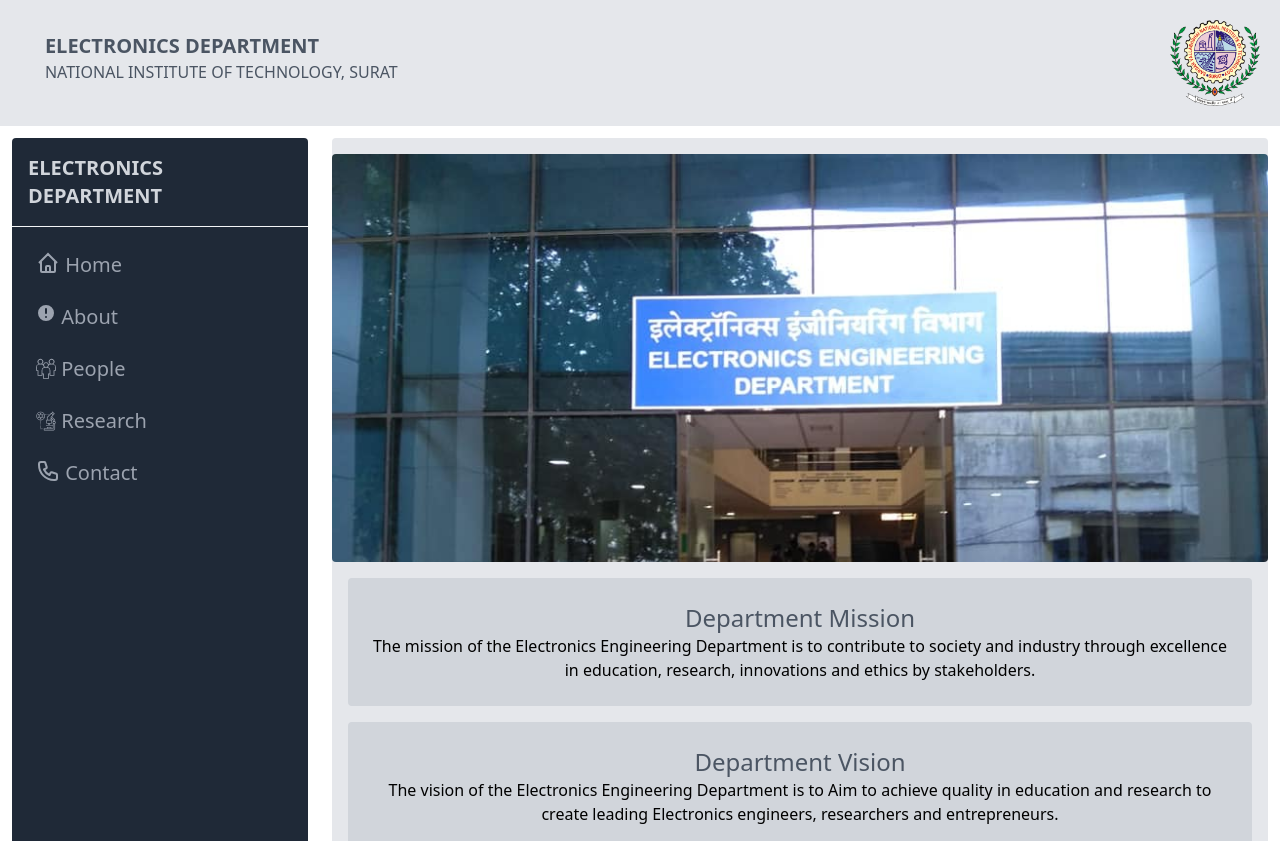
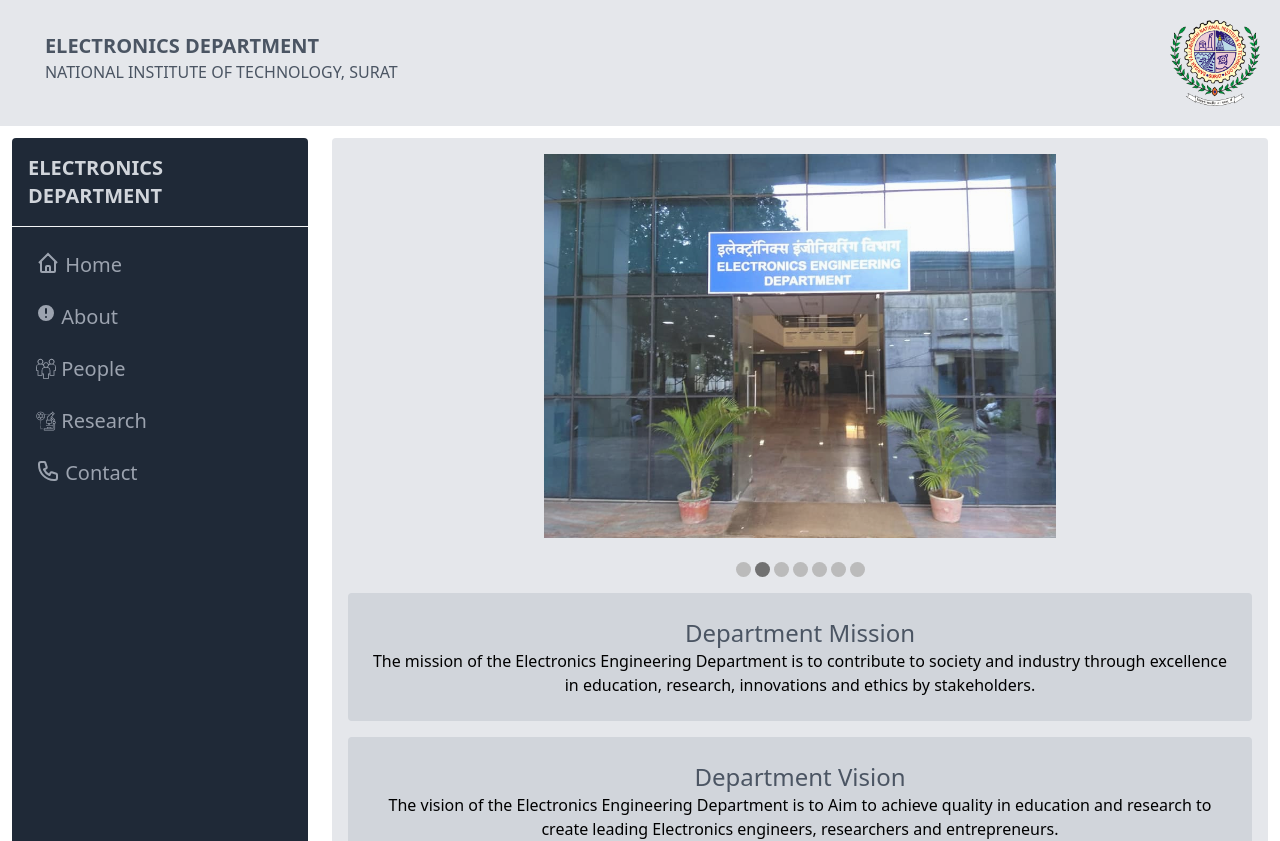
Before and after one commit to lalit-1729/CobWeb, a Next.js app: page / in a window 1280 px wide. Shown: the top 841 px of the page. Built offline with nearby package versions, Linux system fonts and the light colour scheme.

Commit message:
Date:08/03/2021 all upated files pushed.

```diff
--- a/pages/FacultiesPage.js
+++ b/pages/FacultiesPage.js
@@ -2,6 +2,7 @@
 import Faculties from "../src/Components/Faculties/Faculties";
 import Header from "../src/Components/Header/Header";
 import PageLayout from "../src/Components/PageLayout/PageLayout";
+import Footer from "../src/Components/Footer/Footer";
 
 function FacultiesPage(){
     return(
@@ -11,6 +12,7 @@
             <PageLayout>
                 <Faculties/>
             </PageLayout>
+            <Footer/>
 
         </div>
     );
--- a/pages/index.js
+++ b/pages/index.js
@@ -1,4 +1,5 @@
 import React from "react";
+import Footer from "../src/Components/Footer/Footer";
 import Header from  "../src/Components/Header/Header";
 import Home from "../src/Components/Home/Home";
 import PageLayout from "../src/Components/PageLayout/PageLayout";
@@ -10,6 +11,7 @@
         <PageLayout>
             <Home/>
         </PageLayout>
+        <Footer/>
         {/*<Home/>*/}
         </div>
     );
--- a/style/index.css
+++ b/style/index.css
@@ -1,6 +1,25 @@
 @tailwind base;
 @tailwind components;
 @tailwind utilities;
+
+.scroll-hide::-webkit-scrollbar{
+    display:none;
+}
+
+.h-450px{
+    height: 440px;
+}
+
+.image-container{
+    width:70%;
+    height:70%;
+}
+
+.card-image{
+    width:100%;
+    height:100%;
+    object-fit: contain;
+}
 
 .component-highligth{
     hidden:true;
@@ -21,3 +40,80 @@
     margin-left: 5px;
     margin-right: 5px;
 }
+
+
+.slide-container{
+    width:100%;
+    height: 100%;
+}
+
+.slide-image{
+    width: 100%;
+    height: 100%;
+    object-fit: contain;
+}
+
+/* Slideshow container */
+.slideshow-container {
+    max-width: 1000px;
+    position: relative;
+    margin: auto;
+  }
+
+  /* Caption text */
+  .text {
+    color: #f2f2f2;
+    font-size: 15px;
+    padding: 8px 12px;
+    position: absolute;
+    bottom: 8px;
+    width: 100%;
+    text-align: center;
+  }
+
+  /* Number text (1/3 etc) */
+  .numbertext {
+    color: #f2f2f2;
+    font-size: 12px;
+    padding: 8px 12px;
+    position: absolute;
+    top: 0;
+  }
+
+  /* The dots/bullets/indicators */
+  .dot {
+    height: 15px;
+    width: 15px;
+    margin: 0 2px;
+    background-color: #bbb;
+    border-radius: 50%;
+    display: inline-block;
+    transition: background-color 0.6s ease;
+  }
+
+  .active {
+    background-color: #717171;
+  }
+
+  /* Fading animation */
+  .fade {
+    -webkit-animation-name: fade;
+    -webkit-animation-duration: 1.5s;
+    animation-name: fade;
+    animation-duration: 1.5s;
+  }
+
+  @-webkit-keyframes fade {
+    from {opacity: .4}
+    to {opacity: 1}
+  }
+
+  @keyframes fade {
+    from {opacity: .4}
+    to {opacity: 1}
+  }
+
+  /* On smaller screens, decrease text size */
+  @media only screen and (max-width: 300px) {
+    .text {font-size: 11px}
+  }
```
Also changed, not shown: 1 other file (tests, documents, lock files or other folders).
